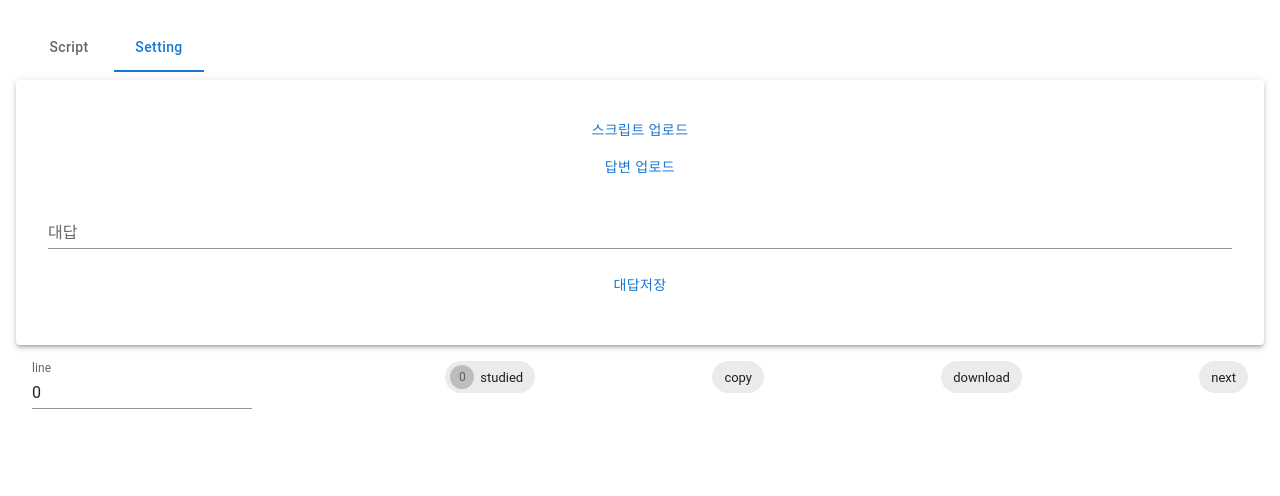
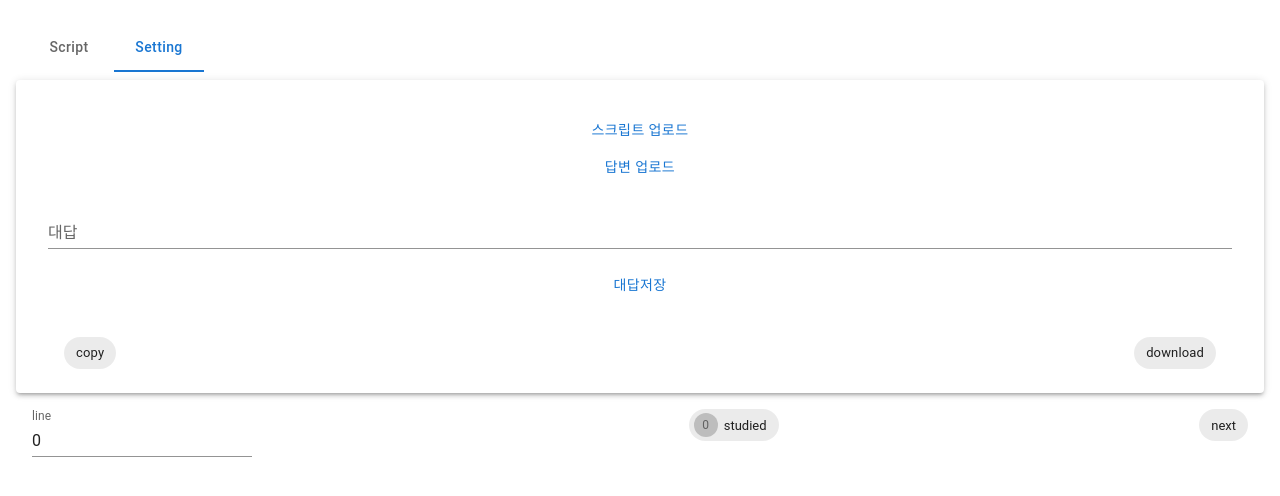
Before and after one commit to nacamp/js-react-eng, a React (Create React App) app: page / in a window 1280 px wide. Both pictures are taken after a click on the tab "Setting". Shown: the top 496 px of the page. Built offline with nearby package versions, Linux system fonts and the light colour scheme.

Commit message:
[fix]첫화면접근시에러

```diff
--- a/src/Main.tsx
+++ b/src/Main.tsx
@@ -182,10 +182,14 @@ function Main() {
   const [studiedData, setStudiedData] = useState<any>({});
 
   function loadData() {
-    setData(JSON.parse(localStorage.getItem('script') || '{}'));
+    const _data = JSON.parse(localStorage.getItem('script') || '[]');
+    setData(_data);
     const _studiedData = JSON.parse(localStorage.getItem('answer') || '{}');
     setStudiedData(_studiedData);
+
     studiedMaxLine.current = +Object.keys(_studiedData).reduce((a, b) => (+a > +b ? a : b), '0');
+    setLine(studiedMaxLine.current);
+    setPrevData(_data.slice(0, studiedMaxLine.current));
   }
 
   useEffect(() => {
@@ -234,7 +238,7 @@ function Main() {
   // const [studiedMaxLine, setStudiedMaxLine] = useState<number>(0);
   useEffect(() => {
     try {
-      studiedMaxLine.current = +Object.keys(studiedData).reduce((a, b) => (+a > +b ? a : b),'0');
+      studiedMaxLine.current = +Object.keys(studiedData).reduce((a, b) => (+a > +b ? a : b), '0');
     } catch {}
   }, [studiedData]);
 
@@ -243,7 +247,7 @@ function Main() {
     setTabId(newValue);
   };
 
-  const [scriptData, ] = useState<string>('');
+  const [scriptData] = useState<string>('');
   const [rawStudiedData, setRawStudiedData] = useState<string>('');
   const handleSave = (type: string) => {
     if (type === 'ScriptData') {
@@ -264,35 +268,28 @@ function Main() {
     answerFileInput.current?.click();
   };
 
-  const handleFileChange = (e: any, type:string) => {
+  const handleFileChange = (e: any, type: string) => {
     let fileReader = new FileReader();
     fileReader.onload = async () => {
       const fileData: string = fileReader.result as string;
-      if(type === 'script'){
+      if (type === 'script') {
         localStorage.setItem('script', fileData);
         scriptFileInput.current.value = null;
-      }else{
+      } else {
         localStorage.setItem('answer', fileData);
         answerFileInput.current.value = null;
       }
       loadData();
-      setLine(studiedMaxLine.current);
-      setPrevData(data.slice(0, studiedMaxLine.current))
     };
     fileReader.readAsText(e.target.files[0]);
   };
 
   const handleDownload = () => {
     // https://www.folkstalk.com/2022/07/react-js-download-file-with-code-examples.html
-    const url = window.URL.createObjectURL(
-      new Blob([localStorage.getItem('answer')||'']),
-    );
+    const url = window.URL.createObjectURL(new Blob([localStorage.getItem('answer') || '']));
     const link = document.createElement('a');
     link.href = url;
-    link.setAttribute(
-      'download',
-      `answer.txt`,
-    );
+    link.setAttribute('download', `answer.txt`);
 
     // Append to html link element page
     document.body.appendChild(link);
@@ -346,8 +343,18 @@ function Main() {
             >
               <Button onClick={handleScriptButtonClick}>스크립트 업로드</Button>
               <Button onClick={handleAnswerButtonClick}>답변 업로드</Button>
-              <input type="file" ref={scriptFileInput} onChange={(e: any) => handleFileChange(e, 'script')} style={{ display: 'none' }} />
-              <input type="file" ref={answerFileInput} onChange={(e: any) => handleFileChange(e, 'answer')} style={{ display: 'none' }} />
+              <input
+                type="file"
+                ref={scriptFileInput}
+                onChange={(e: any) => handleFileChange(e, 'script')}
+                style={{ display: 'none' }}
+              />
+              <input
+                type="file"
+                ref={answerFileInput}
+                onChange={(e: any) => handleFileChange(e, 'answer')}
+                style={{ display: 'none' }}
+              />
             </Box>
             <Box
               sx={{
@@ -372,6 +379,18 @@ function Main() {
               <Button sx={{ flexBasis: '72px' }} onClick={(e) => handleSave('StudiedData')}>
                 대답저장
               </Button>
+              <Box
+                sx={{
+                  display: 'flex',
+                  flexDirection: 'row',
+                  justifyContent: 'space-between',
+                  mt: 2,
+                  mx: 2,
+                }}
+              >
+                <Chip label="copy" onClick={(e) => handleCopy()} />
+                <Chip label="download" onClick={(e) => handleDownload()} />
+              </Box>
             </Box>
           </CardContent>
         </Card>
@@ -396,9 +415,14 @@ function Main() {
             setLine(+event.target.value);
           }}
         />
-        <Chip avatar={<Avatar>{studiedMaxLine.current}</Avatar>} label="studied" onClick={(e) => {setPrevData(data.slice(0, studiedMaxLine.current));setLine(studiedMaxLine.current)}} />
-        <Chip label="copy" onClick={(e) => handleCopy()} />
-        <Chip label="download" onClick={(e) => handleDownload()} />
+        <Chip
+          avatar={<Avatar>{studiedMaxLine.current}</Avatar>}
+          label="studied"
+          onClick={(e) => {
+            setPrevData(data.slice(0, studiedMaxLine.current));
+            setLine(studiedMaxLine.current);
+          }}
+        />
         <Chip label="next" onClick={(e) => handleNext()} />
       </Box>
       {data && data.length > 0 && (
```
